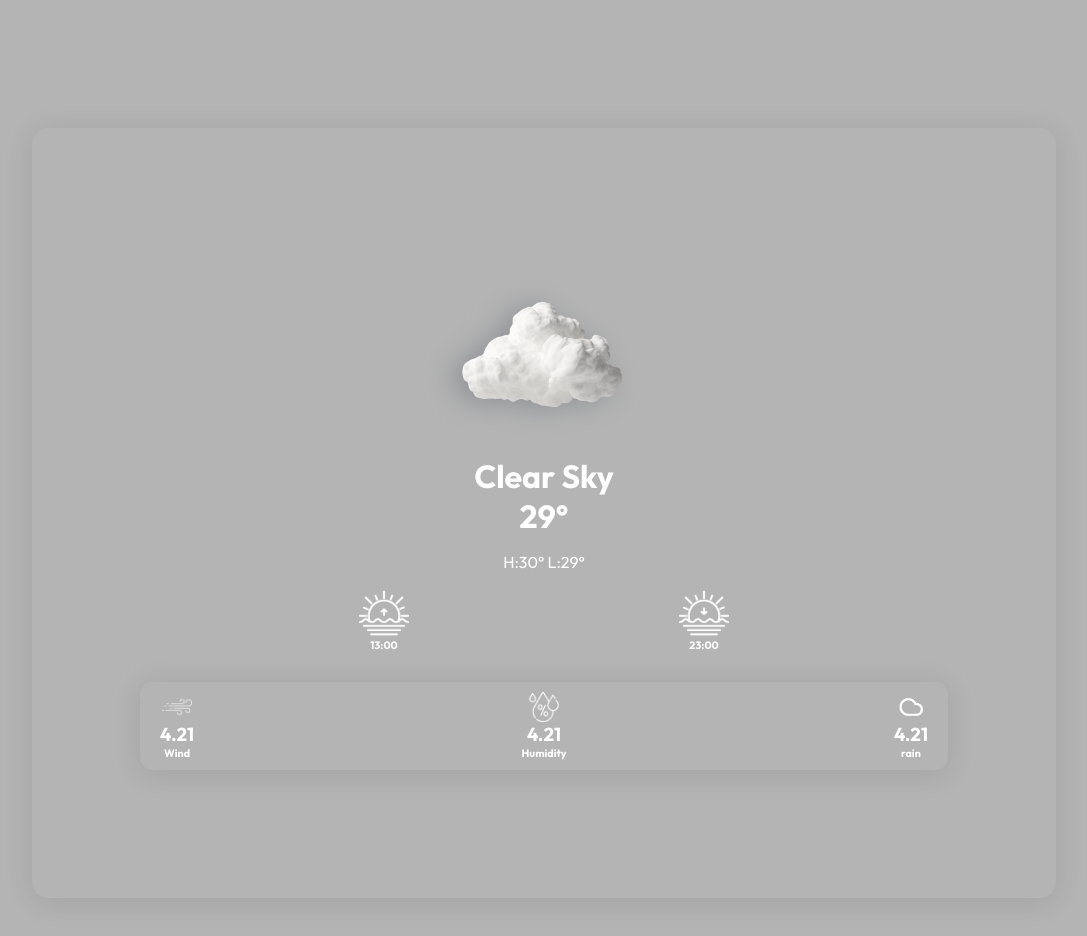
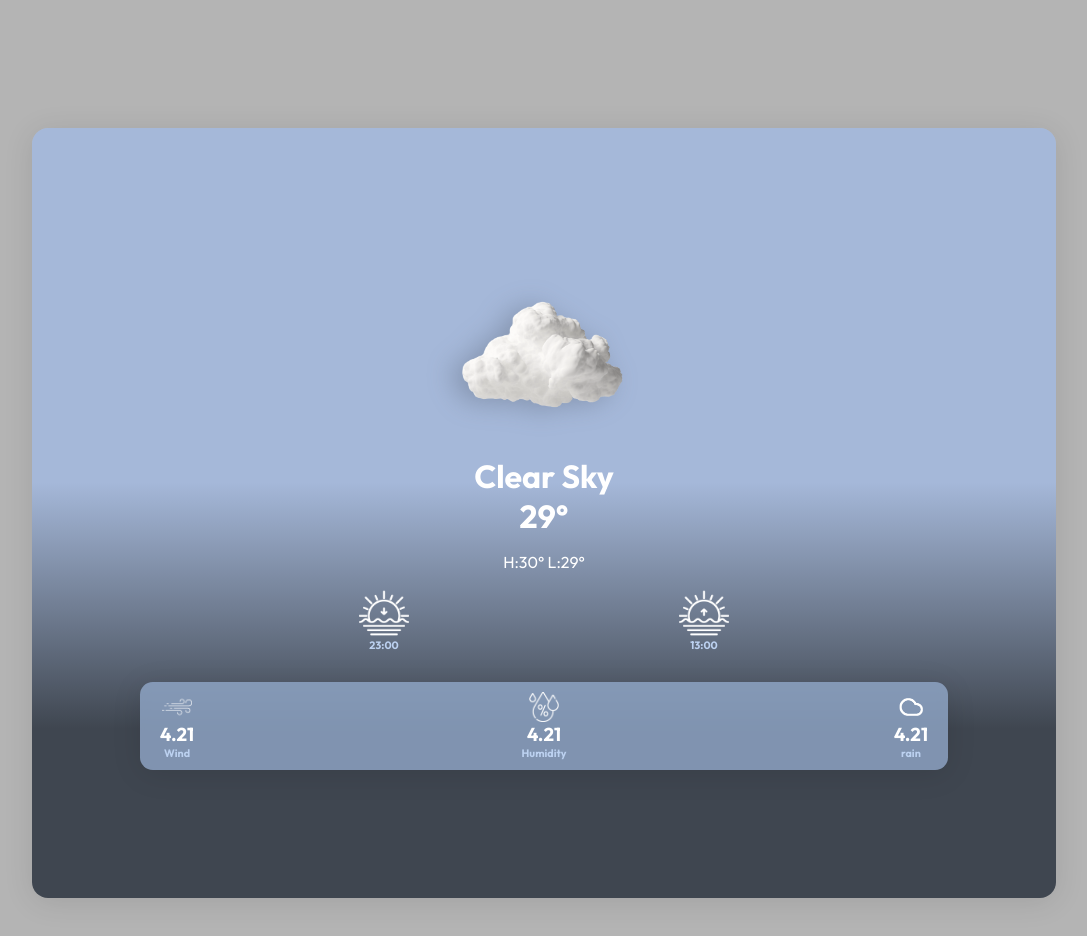
Before and after one commit to BaHGet/weather-app, an Angular app: page / in a window 1280 px wide. Shown: the top 936 px of the page, without its empty margins (96-1183 px from the left). Built offline with nearby package versions, Linux system fonts and the light colour scheme.

Commit message:
add state property

```diff
--- a/src/app/weather-card/weather-card.component.html
+++ b/src/app/weather-card/weather-card.component.html
@@ -1,16 +1,16 @@
-<div class="weather-card">
+<div class="weather-card" [id]="stata">
     <img class="weather-state-image" [src]="cloud">
     <h1>Clear Sky</h1>
     <h1>29°</h1>
     <p>H:30°     L:29°</p>
     <div class="sun">
         <div class="sun-state">
+            <img [src]="sunSet">
+            <h6>23:00</h6>
+        </div>
+        <div class="sun-state">
             <img [src]="sunRise">
             <h6>13:00</h6>
-        </div>
-        <div class="sun-state">
-            <img [src]="sunSet">
-            <h6>23:00</h6>
         </div>
     </div>
     <div class="weather-details">
@@ -30,5 +30,4 @@
             <h6>rain</h6>
         </div>
     </div>
-
 </div>
--- a/src/app/weather-card/weather-card.component.ts
+++ b/src/app/weather-card/weather-card.component.ts
@@ -6,6 +6,7 @@ import { Component } from '@angular/core';
   styleUrl: './weather-card.component.css'
 })
 export class WeatherCardComponent {
+  stata= 'clear-sky'
   cloud = '/assets/images/cloud.png';
   windSpeed = '/assets/images/wind-speed.png';
   humidity = '/assets/images/humidity.png';
```
